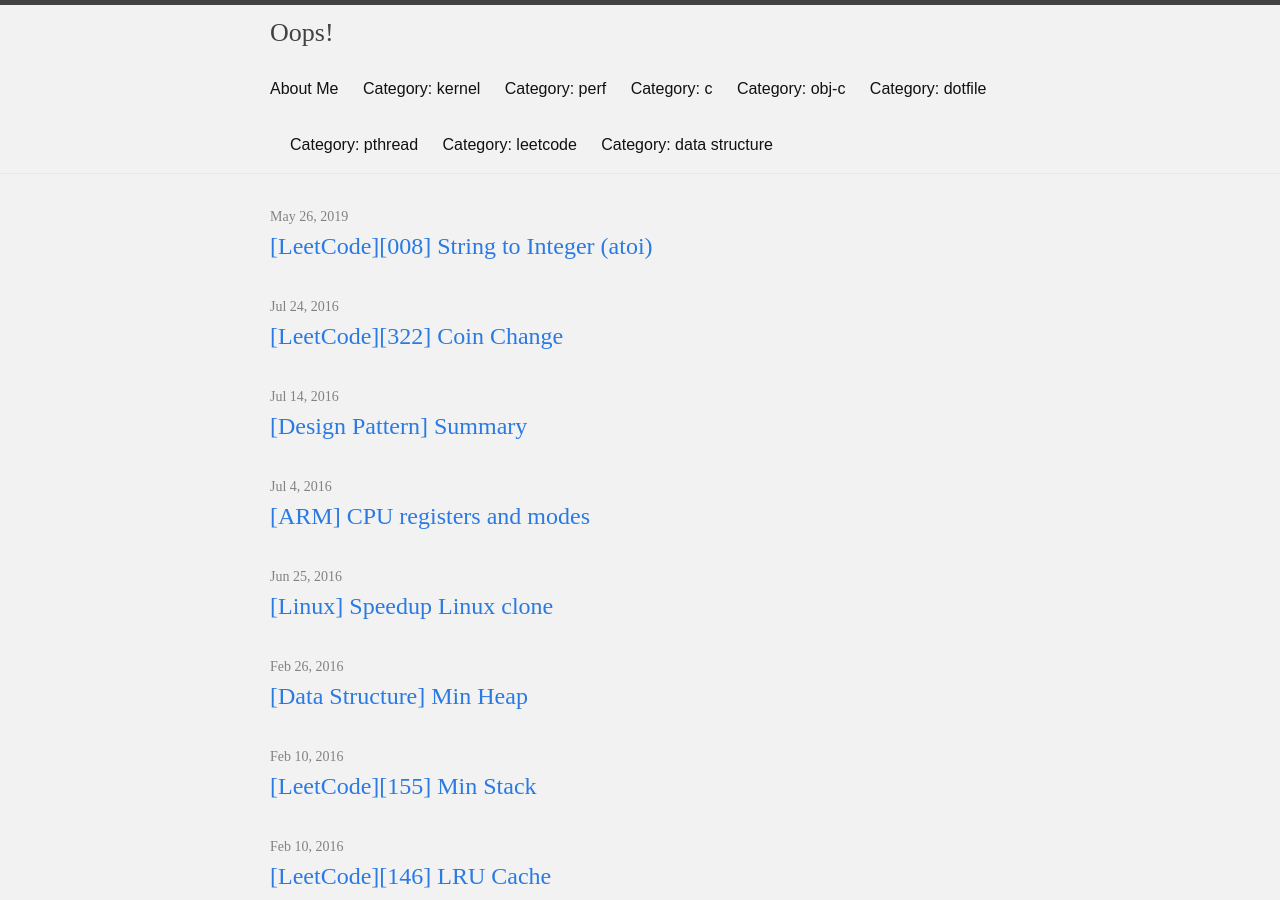
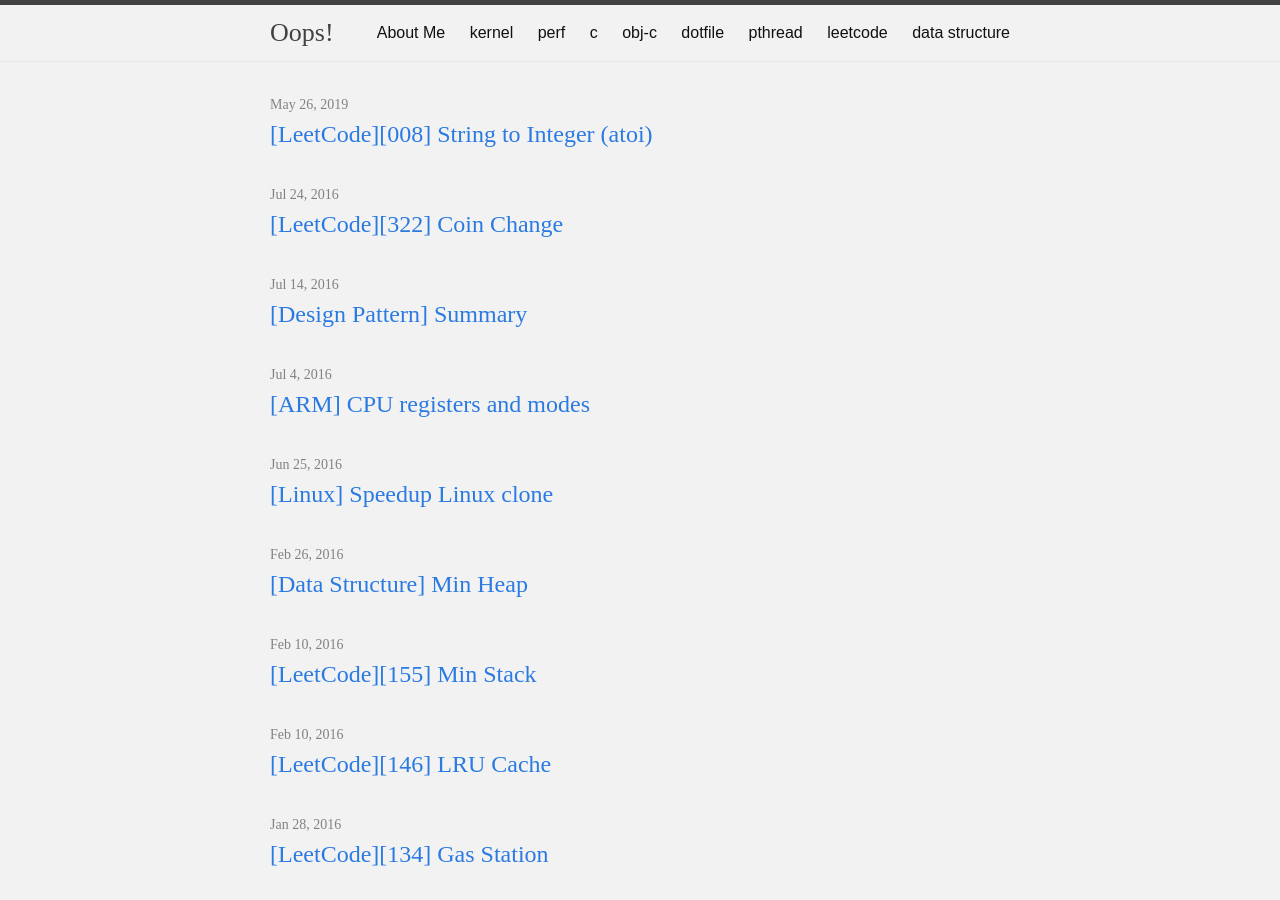
Before and after one commit to llseek/llseek.github.io, a Jekyll site: the page built from index.html, in a window 1280 px wide and 900 px high. Built offline with Jekyll 4.4.1, drawn with Linux system fonts in a browser that asks for light colours; some of the changed lines change nothing that is shown.

Commit message:
config: set category title prefix

```diff
--- a/_config.yml
+++ b/_config.yml
@@ -14,3 +14,6 @@ analytics:
   provider: google
   google:
     tracking_id: 'UA-60893867-1'
+
+# Category generator
+category_title_prefix: ''
```
